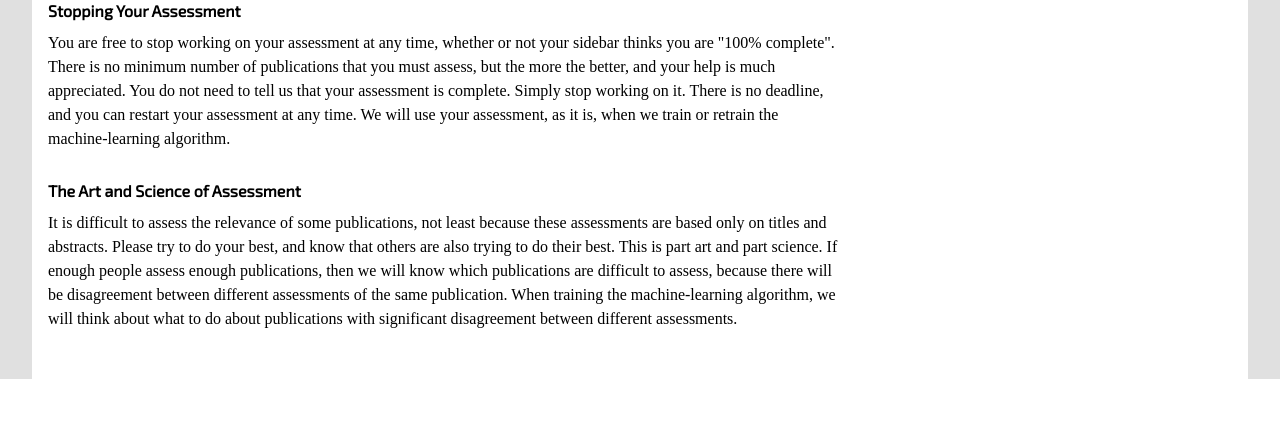
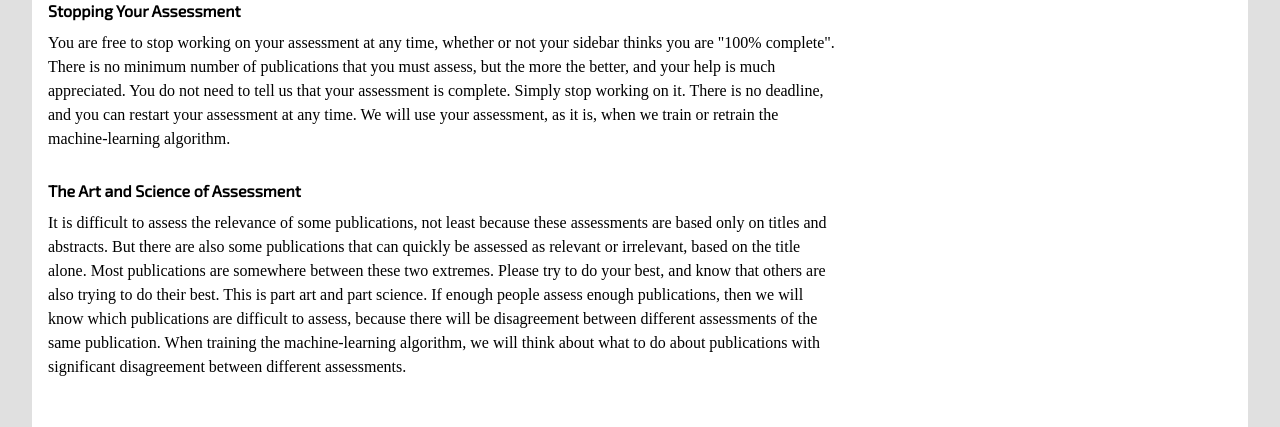
Before and after one commit to gormshackelford/x-risk, a Django app: page /instructions/ in a window 1280 px wide. Shown: the part 902-1329 px from the top of the page. Before the commit the page ends 1281 px from the top, so only its background shows below. Run offline with Django 3.2, Linux system fonts and the light colour scheme; some web fonts are replaced.

Commit message:
Changed the instructions

```diff
--- a/engine/templates/engine/instructions.html
+++ b/engine/templates/engine/instructions.html
@@ -28,7 +28,7 @@
   <p>You are free to stop working on your assessment at any time, whether or not your sidebar thinks you are "100% complete". There is no minimum number of publications that you must assess, but the more the better, and your help is much appreciated. You do not need to tell us that your assessment is complete. Simply stop working on it. There is no deadline, and you can restart your assessment at any time. We will use your assessment, as it is, when we train or retrain the machine-learning algorithm.</p>
 
   <h2>The Art and Science of Assessment</h2>
-  <p>It is difficult to assess the relevance of some publications, not least because these assessments are based only on titles and abstracts. Please try to do your best, and know that others are also trying to do their best. This is part art and part science. If enough people assess enough publications, then we will know which publications are difficult to assess, because there will be disagreement between different assessments of the same publication. When training the machine-learning algorithm, we will think about what to do about publications with significant disagreement between different assessments.</p>
+  <p>It is difficult to assess the relevance of some publications, not least because these assessments are based only on titles and abstracts. But there are also some publications that can quickly be assessed as relevant or irrelevant, based on the title alone. Most publications are somewhere between these two extremes. Please try to do your best, and know that others are also trying to do their best. This is part art and part science. If enough people assess enough publications, then we will know which publications are difficult to assess, because there will be disagreement between different assessments of the same publication. When training the machine-learning algorithm, we will think about what to do about publications with significant disagreement between different assessments.</p>
 
 {% endblock %}
 
```
